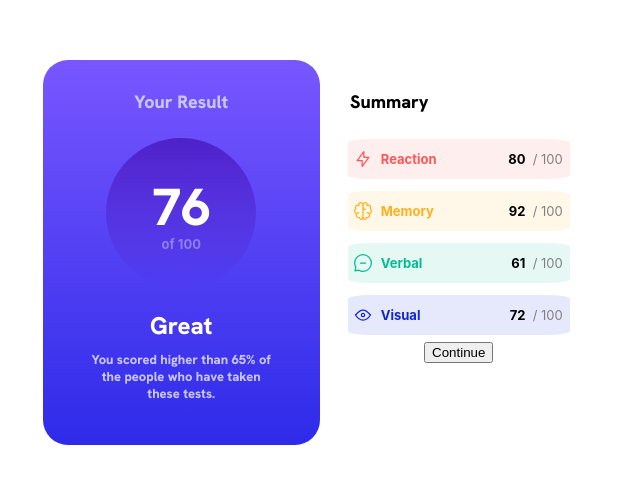
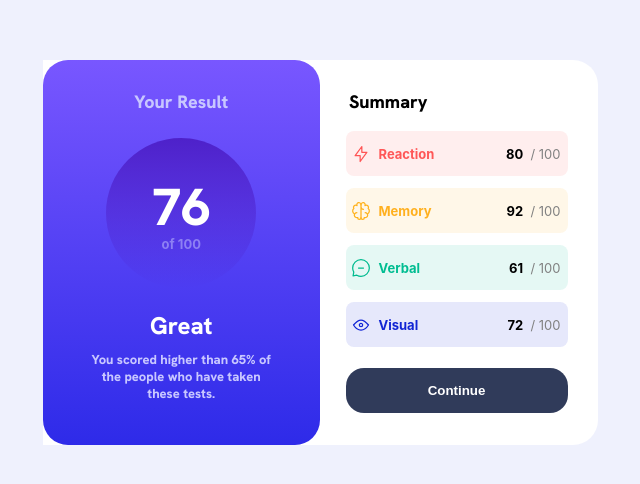
Before and after one commit to birkirfreyrg/rsc, a React (Create React App) app: page / in a window 1280 px wide. Shown: the part 148-632 px from the top of the page, without its empty margins (320-960 px from the left). Built offline with nearby package versions, Linux system fonts and the light colour scheme.

Commit message:
Did the button, and adjusted the SummaryBox to take 100% width and appear "behind" the Result Box. Moved things around to match the original product.

```diff
--- a/src/App.css
+++ b/src/App.css
@@ -10,4 +10,5 @@
   justify-content: center;
   align-items: center;
   height: 100vh;
+  background-color: #eff1fd;
 }
--- a/src/components/Button.js
+++ b/src/components/Button.js
@@ -1,12 +1,10 @@
 import React from 'react'
 import "../styles/Button.css";
 
-function Button() {
-  return (
-    <div className='Summary-button-container'>
-        <button className='Summary-button' >Continue</button>
-    </div>
-  )
-}
+const Button = ({ text, onClick }) => {
+    return (
+        <button onClick={onClick} className='Button'>{text}</button>
+    );
+};
 
 export default Button
--- a/src/components/SummaryBox.js
+++ b/src/components/SummaryBox.js
@@ -8,6 +8,12 @@ import VisualIcon from "../images/icon-visual.svg"
 import Button from "./Button";
 
 function SummaryBox() {
+
+    const handleButtonClick = () => {
+        // Handle the button click event
+        console.log('Button clicked!');
+      };
+
     return (
       <div className='Summary-component '>
         <div className='Summary-box'>
@@ -33,7 +39,8 @@ function SummaryBox() {
             <div className="score-recieved-container"><p className="Visual-score-recieved score-total"> &nbsp; / 100</p><p className="Visual-score-recieved Score-recieved">72</p></div>
           </div>
 
-          <Button />
+          <Button text="Continue" onClick={handleButtonClick}>
+          </Button>
         </div>
       </div>
     );
--- a/src/styles/Button.css
+++ b/src/styles/Button.css
@@ -0,0 +1,11 @@
+.Button {
+    height: 45px;
+    width: 40%;
+    border-radius: 18px;
+    border: none;
+    color: white;
+    margin-top: 15px;
+    background-color: hsl(224, 30%, 27%);
+    margin-right: 30px;
+    font-weight: bold;
+}
--- a/src/styles/ResultBox.css
+++ b/src/styles/ResultBox.css
@@ -12,6 +12,7 @@
 
     border-radius: 25px;
     background-image: linear-gradient(to bottom, hsl(252, 100%, 67%), hsl(241, 81%, 54%));
+    z-index: 1;
   }
 
   .Your-result-header {
--- a/src/styles/SummaryBox.css
+++ b/src/styles/SummaryBox.css
@@ -4,18 +4,22 @@
   width: 50%;
 }
 
-  .SummaryBox {
-  }
-
 
   .Summary-box {
+    position: absolute;
     display: flex;
     flex-direction: column;
-    align-items: center;
-    width: 277.5px;
+    align-items: end;
+    width: 100%;
     height: 100%;
-    border-radius: 25px;
     background-color: white;
+    border-top-right-radius: 25px;
+    border-bottom-right-radius: 25px;
+    border-top-left-radius: 0;
+    border-bottom-left-radius: 0;
+    top: 0;
+    right: 0px;
+
   }
 
 
@@ -24,9 +28,10 @@
     font-weight: normal;
     font-size: 18px;
     margin-top: 30px;
-    margin-bottom: 20px;
+    margin-bottom: 12.5px;
     margin-left: 30px;
-    align-self: flex-start;
+    align-self: flex-end;
+    margin-right: 170px;
   }
 
  .Summary-result-container-reaction,
@@ -34,12 +39,14 @@
 .Summary-result-container-verbal,
 .Summary-result-container-visual {
   display: flex;
+
   overflow: auto;
-  height: 40px;
-  width: 80%;
+  height: 45px;
+  width: 40%;
   margin-top: 6px;
   margin-bottom: 6px;
-  border-radius: 10%;
+  margin-right: 30px;
+  border-radius: 8px;
   white-space: nowrap;
   align-items: center;
 }
```
